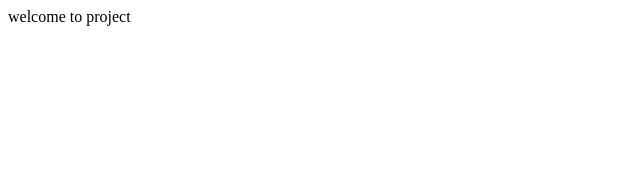
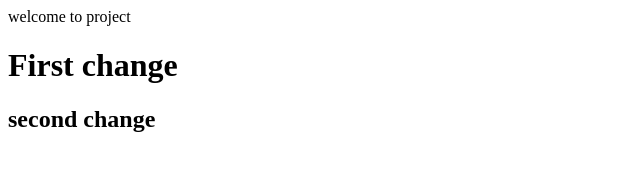
Before and after one commit to AshBorkar1/FreshersBatch-Mar2022, a plain HTML site: page index.html in a window 1280 px wide. Shown: the whole page, without its empty margins (0-640 px from the left). Drawn offline with Linux system fonts and the light colour scheme.

Commit message:
new changes are commited

```diff
--- a/index.html
+++ b/index.html
@@ -6,5 +6,7 @@
 	</head>
 	<body>
 		welcome to project
+		<h1> First change </h1>
+		<h2> second change </h2>
 	</body>
 </html>
```
Also changed, not shown: info.txt (added), 1 other file.
